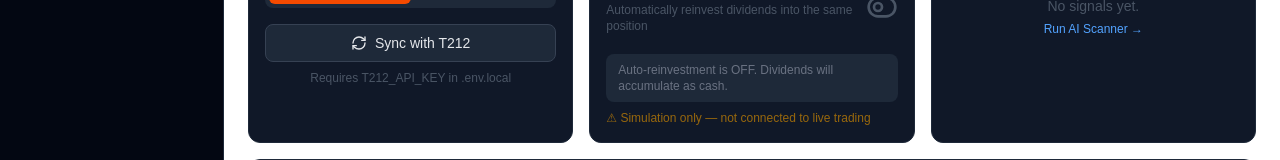
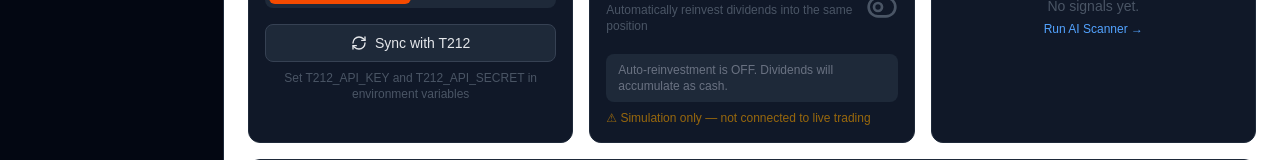
Before and after one commit to ClearGains/cleargains, a Next.js app: page /dashboard in a window 1280 px wide. Shown: the part 387-547 px from the top of the page. Built offline with nearby package versions, Linux system fonts and the light colour scheme.

Commit message:
Fix T212 env var reading and base URL config

```diff
--- a/app/dashboard/page.tsx
+++ b/app/dashboard/page.tsx
@@ -267,7 +267,7 @@
           </Button>
 
           <p className="text-xs text-gray-600 mt-2 text-center">
-            Requires T212_API_KEY in .env.local
+            Set T212_API_KEY and T212_API_SECRET in environment variables
           </p>
         </Card>
 
--- a/lib/t212.ts
+++ b/lib/t212.ts
@@ -2,11 +2,11 @@
 
 import { T212Position, T212Order } from './types';
 
-const T212_LIVE_BASE = 'https://live.trading212.com/api/v0';
-const T212_DEMO_BASE = 'https://demo.trading212.com/api/v0';
-
 function getBase(accountType: 'LIVE' | 'DEMO'): string {
-  return accountType === 'LIVE' ? T212_LIVE_BASE : T212_DEMO_BASE;
+  if (accountType === 'LIVE') {
+    return process.env.T212_BASE_URL ?? 'https://live.trading212.com/api/v0';
+  }
+  return process.env.T212_DEMO_URL ?? 'https://demo.trading212.com/api/v0';
 }
 
 function getHeaders(): HeadersInit {
```
